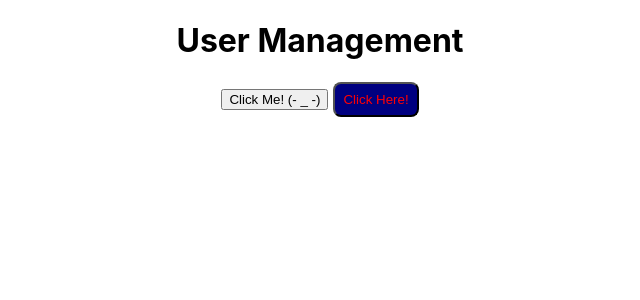
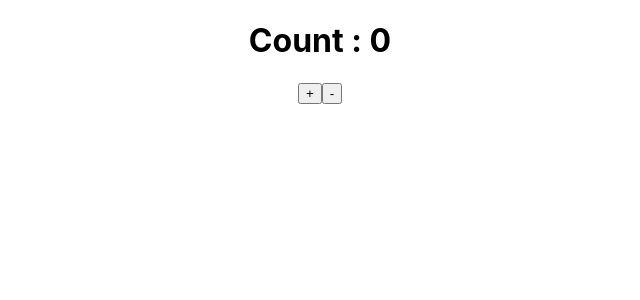
Before and after one commit to Shahriyar-Hosen/react-typescript, a React (Create React App) app: page / in a window 1280 px wide. Shown: the top 300 px of the page, without its empty margins (320-960 px from the left). Built offline with nearby package versions, Linux system fonts and the light colour scheme.

Commit message:
type is automatically infereed as number

```diff
--- a/src/App.tsx
+++ b/src/App.tsx
@@ -2,6 +2,7 @@ import React from "react";
 import "./App.css";
 import Button from "./components/Button";
 import FetchData from "./components/FetchData";
+import StateManagement from "./components/StateManagement";
 import StyleBtn from "./components/StyleBtn";
 import UserDemo from "./components/UserDemo";
 
@@ -33,11 +34,12 @@ const App = () => {
 
   return (
     <div className="App">
-      <h1>User Management</h1>
+      {/* <h1>User Management</h1> */}
       {/* <UserDemo users={users} /> */}
       {/* <FetchData status="success" /> */}
-      <Button>Click Me! (- _ -)</Button>
-      <StyleBtn btnStyle={btnStyle} />
+      {/* <Button>Click Me! (- _ -)</Button>
+      <StyleBtn btnStyle={btnStyle} /> */}
+      <StateManagement />
     </div>
   );
 };
--- /dev/null
+++ b/src/components/StateManagement.tsx
@@ -0,0 +1,23 @@
+import React, { useState } from "react";
+
+const StateManagement = () => {
+  // type is automatically infereed as number
+  const [count, setCount] = useState(0);
+
+  const handleIncrement = (): void => {
+    setCount((count) => count + 1);
+  };
+
+  const handleDecrement = (): void => {
+    setCount((count) => count - 1);
+  };
+  return (
+    <div>
+      <h1>Count : {count}</h1>
+      <button onClick={handleIncrement}>+</button>
+      <button onClick={handleDecrement}>-</button>
+    </div>
+  );
+};
+
+export default StateManagement;
```
